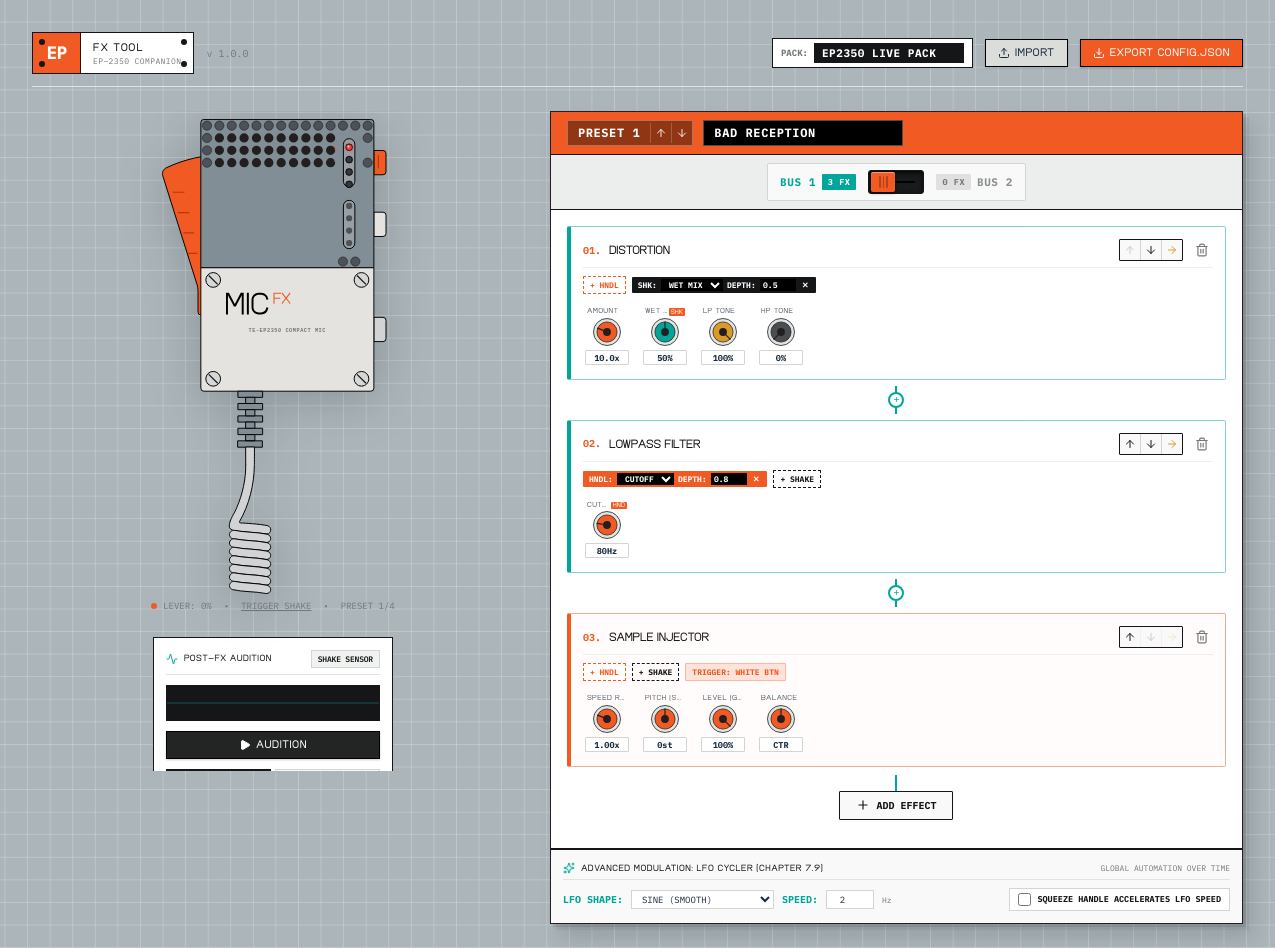
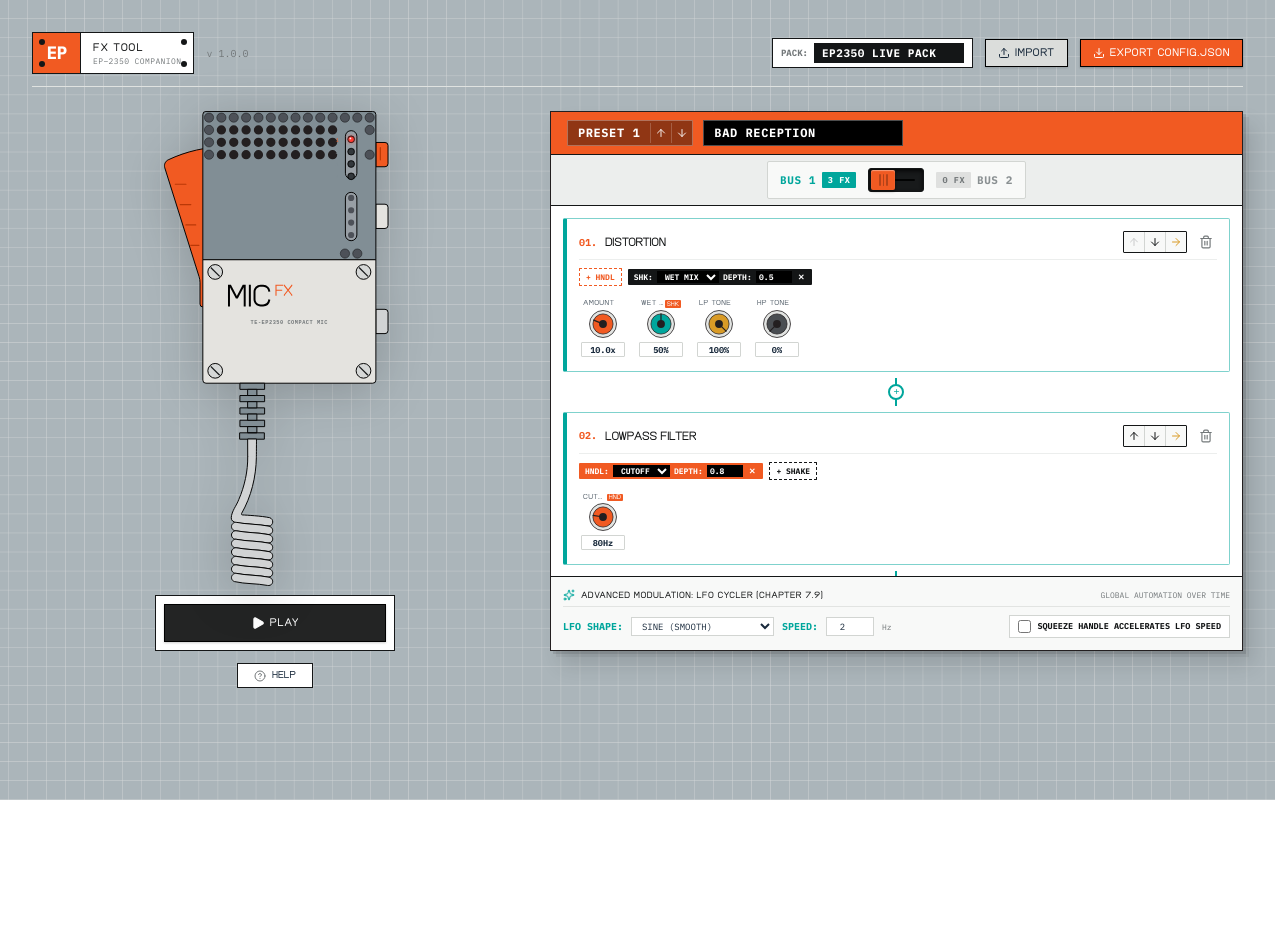
Before and after one commit to MaksimVerzakov/EP2350-FX-Tool, a React (Vite) app: page / in a window 1280 px wide. After the commit the page ends 800 px from the top, so only its background shows below. Built offline with nearby package versions, Linux system fonts and the light colour scheme.

Commit message:
refactor: lock layout height to 540px, add internal scroll to effects canvas, streamline audition player with free speech sample, and clean mic device

```diff
--- a/src/App.tsx
+++ b/src/App.tsx
@@ -109,8 +109,9 @@ export const App: React.FC = () => {
         {/* 2. MAIN TWO-COLUMN WORKBENCH DESK */}
         <div className="grid grid-cols-1 lg:grid-cols-12 gap-8 items-start">
 
-          {/* LEFT COLUMN: Hardware Mic Device + Compact Audition Player (Fixed Height with Internal Scroll) */}
-          <div className="lg:col-span-5 w-full lg:h-[660px] lg:overflow-y-auto lg:overflow-x-hidden flex flex-col items-center gap-2 pr-1 pb-4">
+          {/* LEFT COLUMN: Hardware Mic Device + Compact Audition Player */}
+          <div className="lg:col-span-5 flex flex-col items-center">
+            <div className="flex flex-col items-center gap-2">
               <MicDevice
                 activeSlot={activeSlot}
                 onSelectSlot={setActiveSlot}
@@ -119,19 +120,20 @@ export const App: React.FC = () => {
                 onShakeTrigger={handleShakeTrigger}
               />
 
-            <AudioPlayerCompact onShakeTrigger={handleShakeTrigger} />
+              <AudioPlayerCompact />
+            </div>
 
             {/* Minimalist [ HELP ] button (matching ep-sample-tool bottom button) */}
             <button
               onClick={() => setShowHelpModal(true)}
-              className="mt-3 bg-[#ffffff] border border-[#141617] text-[10px] font-bold px-4 py-1 hover:bg-[#f5f5f5] shadow-2xs flex items-center gap-1.5 transition-colors"
+              className="mt-3 bg-[#ffffff] border border-[#141617] text-[10px] font-bold px-4 py-1 hover:bg-[#f5f5f5] shadow-2xs flex items-center gap-1.5 transition-colors cursor-pointer"
             >
               <HelpCircle className="w-3 h-3 text-[#73787a]" /> HELP
             </button>
           </div>
 
           {/* RIGHT COLUMN: Preset Details Ledger Sheet */}
-          <div className="lg:col-span-7 flex flex-col items-center">
+          <div className="lg:col-span-7 flex flex-col items-center w-full">
             <PresetLedger
               preset={activePreset}
               totalPresets={pack.presets.length}
--- a/src/components/AudioPlayerCompact.tsx
+++ b/src/components/AudioPlayerCompact.tsx
@@ -1,194 +1,51 @@
-import React, { useState, useRef, useEffect } from 'react';
+import React, { useState, useEffect } from 'react';
 import { audioEngine } from '../dsp/AudioEngine';
-import { Play, Square, Upload, Activity } from 'lucide-react';
+import { Play, Square } from 'lucide-react';
 
 interface AudioPlayerCompactProps {
-  onShakeTrigger: () => void;
+  onShakeTrigger?: () => void;
 }
 
-export const AudioPlayerCompact: React.FC<AudioPlayerCompactProps> = ({ onShakeTrigger }) => {
+export const AudioPlayerCompact: React.FC<AudioPlayerCompactProps> = () => {
   const [isPlaying, setIsPlaying] = useState(false);
-  const [sampleType, setSampleType] = useState<'voice' | 'custom'>('voice');
-  const [fileName, setFileName] = useState<string>('');
-  const canvasRef = useRef<HTMLCanvasElement>(null);
-  const fileInputRef = useRef<HTMLInputElement>(null);
+
+  // Sync state if audio stopped externally
+  useEffect(() => {
+    const interval = setInterval(() => {
+      const running = audioEngine.getIsRunning();
+      if (running !== isPlaying) {
+        setIsPlaying(running);
+      }
+    }, 200);
+    return () => clearInterval(interval);
+  }, [isPlaying]);
 
   const togglePlayback = () => {
     const running = audioEngine.togglePlay();
     setIsPlaying(running);
   };
 
-  const handleSelectVoice = () => {
-    setSampleType('voice');
-    audioEngine.setSampleType('voice');
-  };
-
-  const handleFileUpload = async (e: React.ChangeEvent<HTMLInputElement>) => {
-    const file = e.target.files?.[0];
-    if (!file) return;
-    setFileName(file.name);
-    setSampleType('custom');
-    await audioEngine.loadCustomAudioFile(file);
-    if (!isPlaying) {
-      const running = audioEngine.togglePlay();
-      setIsPlaying(running);
-    }
-  };
-
-  // Real-Time Web Audio Oscilloscope Rendering Loop
-  useEffect(() => {
-    let animId: number;
-    const canvas = canvasRef.current;
-    if (!canvas) return;
-    const ctx = canvas.getContext('2d');
-    if (!ctx) return;
-
-    const analyser = audioEngine.getAnalyser();
-
-    const draw = () => {
-      animId = requestAnimationFrame(draw);
-      const width = canvas.width;
-      const height = canvas.height;
-
-      // Dark TE LCD surface
-      ctx.fillStyle = '#141617';
-      ctx.fillRect(0, 0, width, height);
-
-      // Subtle Center Line
-      ctx.strokeStyle = 'rgba(0, 166, 156, 0.15)';
-      ctx.lineWidth = 1;
-      ctx.beginPath();
-      ctx.moveTo(0, height / 2);
-      ctx.lineTo(width, height / 2);
-      ctx.stroke();
-
-      if (!isPlaying || !analyser) {
-        // Idle line
-        ctx.strokeStyle = 'rgba(0, 166, 156, 0.35)';
-        ctx.lineWidth = 1.2;
-        ctx.beginPath();
-        ctx.moveTo(0, height / 2);
-        ctx.lineTo(width, height / 2);
-        ctx.stroke();
-        return;
-      }
-
-      const bufferLength = analyser.frequencyBinCount;
-      const timeData = new Uint8Array(bufferLength);
-      analyser.getByteTimeDomainData(timeData);
-
-      // Draw luminescent cyan/teal waveform
-      ctx.lineWidth = 1.6;
-      ctx.strokeStyle = '#00a69c';
-      ctx.shadowColor = '#00a69c';
-      ctx.shadowBlur = 4;
-      ctx.beginPath();
-
-      const sliceWidth = (width * 1.0) / bufferLength;
-      let x = 0;
-
-      for (let i = 0; i < bufferLength; i++) {
-        const v = timeData[i] / 128.0;
-        const y = (v * height) / 2;
-
-        if (i === 0) {
-          ctx.moveTo(x, y);
-        } else {
-          ctx.lineTo(x, y);
-        }
-        x += sliceWidth;
-      }
-
-      ctx.lineTo(width, height / 2);
-      ctx.stroke();
-      ctx.shadowBlur = 0; // reset
-    };
-
-    draw();
-
-    return () => {
-      cancelAnimationFrame(animId);
-    };
-  }, [isPlaying]);
-
   return (
-    <div className="w-[240px] bg-[#ffffff] border border-[#141617] shadow-xs p-3 flex flex-col gap-2.5 select-none mt-2">
-      {/* Header bar */}
-      <div className="flex items-center justify-between border-b border-[#e2e4e2] pb-1.5">
-        <span className="text-[9px] font-bold text-[#141617] tracking-wider uppercase flex items-center gap-1.5">
-          <Activity className="w-3 h-3 text-[#00a69c]" />
-          POST-FX AUDITION
-        </span>
-        <button
-          onClick={onShakeTrigger}
-          className="text-[8px] font-mono font-semibold bg-[#f0f2f0] hover:bg-[#e2e4e2] px-1.5 py-0.5 border border-[#d2d5d2] text-[#141617] tracking-tight transition-colors cursor-pointer"
-          title="Trigger physical accelerometer shake impulse"
-        >
-          SHAKE SENSOR
-        </button>
-      </div>
-
-      {/* Real-time Oscilloscope Display */}
-      <div className="w-full h-[36px] bg-[#141617] border border-[#141617] overflow-hidden">
-        <canvas ref={canvasRef} width={240} height={36} className="w-full h-full block" />
-      </div>
-
-      {/* Main Play / Stop Button */}
+    <div className="w-[240px] h-[56px] bg-[#ffffff] border border-[#141617] shadow-xs p-2 flex items-center justify-center select-none">
       <button
         onClick={togglePlayback}
-        className={`te-btn w-full py-1.5 text-[10px] font-bold tracking-wider ${
-          isPlaying ? 'te-btn-orange' : 'bg-[#222324] text-white'
+        className={`te-btn w-full h-full text-[11px] font-bold tracking-wider transition-colors cursor-pointer flex items-center justify-center gap-2 ${
+          isPlaying ? 'te-btn-orange' : 'bg-[#222324] text-white hover:bg-black'
         }`}
+        title={isPlaying ? 'Stop speech playback' : 'Audition preset with speech sample'}
       >
         {isPlaying ? (
           <>
-            <Square className="w-3 h-3 fill-current" /> STOP
+            <Square className="w-3.5 h-3.5 fill-current" />
+            <span>STOP</span>
           </>
         ) : (
           <>
-            <Play className="w-3 h-3 fill-current" /> AUDITION
+            <Play className="w-3.5 h-3.5 fill-current" />
+            <span>PLAY</span>
           </>
         )}
       </button>
-
-      {/* Exactly Two Sound Options: Voice and Custom Upload */}
-      <div className="flex items-center gap-1">
-        <button
-          onClick={handleSelectVoice}
-          className={`flex-1 py-1 text-[9px] font-mono font-semibold border transition-colors ${
-            sampleType === 'voice'
-              ? 'bg-[#141617] text-white border-[#141617]'
-              : 'bg-[#f7f8f7] text-[#141617] border-[#d2d5d2] hover:bg-[#eef0ee]'
-          }`}
-        >
-          VOICE
-        </button>
-
-        <button
-          onClick={() => fileInputRef.current?.click()}
-          className={`flex-1 py-1 text-[9px] font-mono font-semibold border flex items-center justify-center gap-1 transition-colors ${
-            sampleType === 'custom'
-              ? 'bg-[#f15a22] text-white border-[#f15a22]'
-              : 'bg-[#f7f8f7] text-[#141617] border-[#d2d5d2] hover:bg-[#eef0ee]'
-          }`}
-          title="Upload your own .WAV audio file"
-        >
-          <Upload className="w-2.5 h-2.5" /> UPLOAD
-        </button>
-        <input
-          ref={fileInputRef}
-          type="file"
-          accept=".wav,audio/wav"
-          onChange={handleFileUpload}
-          className="hidden"
-        />
-      </div>
-
-      {fileName && (
-        <div className="text-[8px] font-mono text-[#73787a] truncate text-center">
-          {fileName}
-        </div>
-      )}
     </div>
   );
 };
--- a/src/components/MicDevice.tsx
+++ b/src/components/MicDevice.tsx
@@ -86,7 +86,7 @@ export const MicDevice: React.FC<MicDeviceProps> = ({
   const leverAngle = handlePos * 7.5;
 
   return (
-    <div className="flex flex-col items-center select-none relative my-2">
+    <div className="flex flex-col items-center select-none relative">
       {/* Container matching Teenage Engineering EP-2350 silhouette */}
       <div
         className={`relative transition-transform duration-100 ${
@@ -387,23 +387,6 @@ export const MicDevice: React.FC<MicDeviceProps> = ({
           ))}
         </svg>
       </div>
-
-      {/* Hardware Status Strip Underneath Mic */}
-      <div className="flex items-center gap-3 mt-1 text-[9px] font-mono text-[#73787a]">
-        <div className="flex items-center gap-1.5">
-          <span className="w-1.5 h-1.5 rounded-full bg-[#f15a22]" />
-          <span>LEVER: {Math.round(handlePos * 100)}%</span>
-        </div>
-        <span>•</span>
-        <button
-          onClick={triggerShakeWithFlash}
-          className="hover:text-[#141617] underline cursor-pointer"
-        >
-          TRIGGER SHAKE
-        </button>
-        <span>•</span>
-        <span>PRESET {activeSlot + 1}/4</span>
-      </div>
     </div>
   );
 };
--- a/src/components/PresetLedger.tsx
+++ b/src/components/PresetLedger.tsx
@@ -513,9 +513,9 @@ export const PresetLedger: React.FC<PresetLedgerProps> = ({
   };
 
   return (
-    <div className="te-ledger-card w-full flex flex-col select-none overflow-hidden min-h-[580px]">
+    <div className="te-ledger-card w-full flex flex-col select-none overflow-hidden h-[540px]">
       {/* 1. TOP ORANGE HEADER TAB */}
-      <div className="bg-[#f15a22] text-white px-4 py-2 border-b border-[#141617] flex items-center justify-between gap-3">
+      <div className="bg-[#f15a22] text-white px-4 py-2 border-b border-[#141617] flex items-center justify-between gap-3 shrink-0">
         <div className="flex items-center gap-2.5">
           {/* Preset Badge with Up/Down Controls */}
           <div className="flex items-center bg-black/40 border border-white/30 rounded-[1px] font-mono shadow-2xs">
@@ -553,7 +553,7 @@ export const PresetLedger: React.FC<PresetLedgerProps> = ({
       </div>
 
       {/* 2. DUAL PARALLEL BUS PHYSICAL SWITCH BAR */}
-      <div className="bg-[#eceeed] border-b border-[#141617] flex items-center justify-center px-4 py-2">
+      <div className="bg-[#eceeed] border-b border-[#141617] flex items-center justify-center px-4 py-1.5 shrink-0">
         {/* PHYSICAL TE MECHANICAL SLIDER SWITCH */}
         <div className="flex items-center gap-3 bg-[#f8f9f8] px-3 py-1.5 rounded-[2px] border border-[#d2d5d2] shadow-2xs">
           {/* Left Label: BUS 1 */}
@@ -619,10 +619,10 @@ export const PresetLedger: React.FC<PresetLedgerProps> = ({
         </div>
       </div>
 
-      {/* 3. FOCUSED EFFECT CHAIN CANVAS (NO ROW NUMBERS) */}
-      <div className="p-4 bg-[#ffffff] flex flex-col items-center gap-0 relative border-b border-[#141617] min-h-[260px]">
+      {/* 3. FOCUSED EFFECT CHAIN CANVAS (INTERNAL SCROLL & FULL HEIGHT) */}
+      <div className="flex-1 min-h-0 overflow-y-auto p-3 bg-[#ffffff] flex flex-col items-center relative">
         {currentBusItems.length === 0 ? (
-          <div className="w-full py-12 flex flex-col items-center justify-center gap-3 border border-dashed border-[#d2d5d2] bg-[#fbfcfb] rounded-[2px] my-4">
+          <div className="w-full h-full flex-1 flex flex-col items-center justify-center gap-3 border border-dashed border-[#d2d5d2] bg-[#fbfcfb] rounded-[2px] p-6 text-center">
             <GitBranch className={`w-8 h-8 ${activeBus === 1 ? 'text-[#00a69c]/40' : 'text-[#d99b26]/40'}`} />
             <div className="text-center">
               <span className="block font-mono text-[11px] font-bold text-[#141617]">
@@ -761,7 +761,7 @@ export const PresetLedger: React.FC<PresetLedgerProps> = ({
       </div>
 
       {/* 5. ADVANCED MODULATION: CHAPTER 7.9 LFO CYCLER */}
-      <div className="mt-auto border-t border-[#141617] bg-[#f8f9f8] p-3 border-x-0 flex flex-col gap-2">
+      <div className="shrink-0 border-t border-[#141617] bg-[#f8f9f8] p-3 border-x-0 flex flex-col gap-2">
         <div className="flex items-center justify-between border-b border-[#e2e4e2] pb-1">
           <span className="text-[9px] font-bold text-[#141617] uppercase tracking-wider flex items-center gap-1.5">
             <Sparkles className="w-3 h-3 text-[#00a69c]" />
```
Also changed, not shown: src/dsp/AudioEngine.ts (+12 -2 lines), 1 other file (tests, documents, lock files or other folders). Lines whose indentation alone changed are shown as unchanged.
